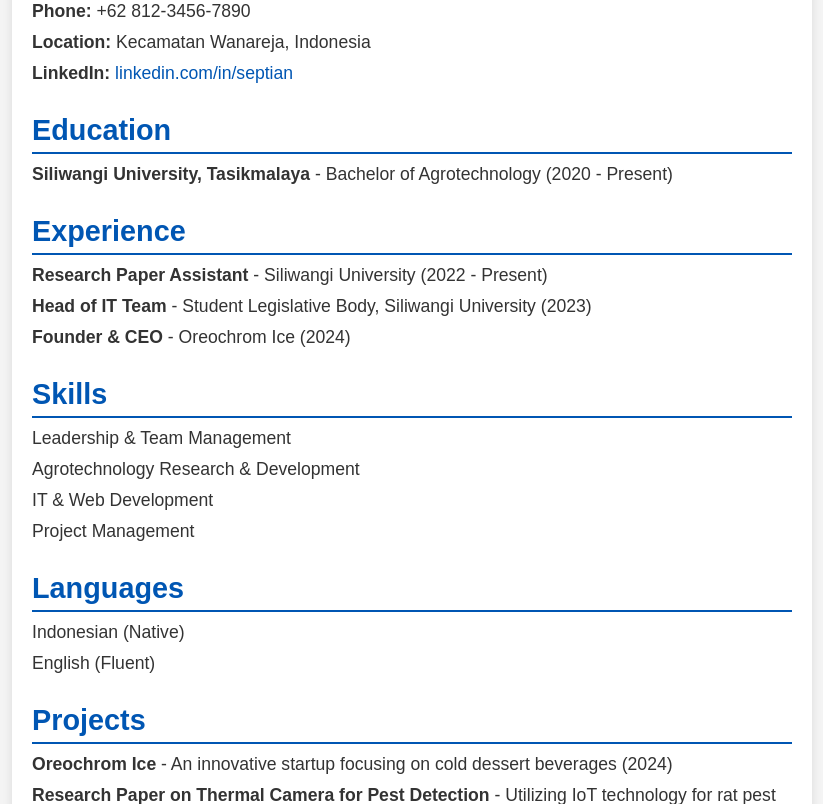
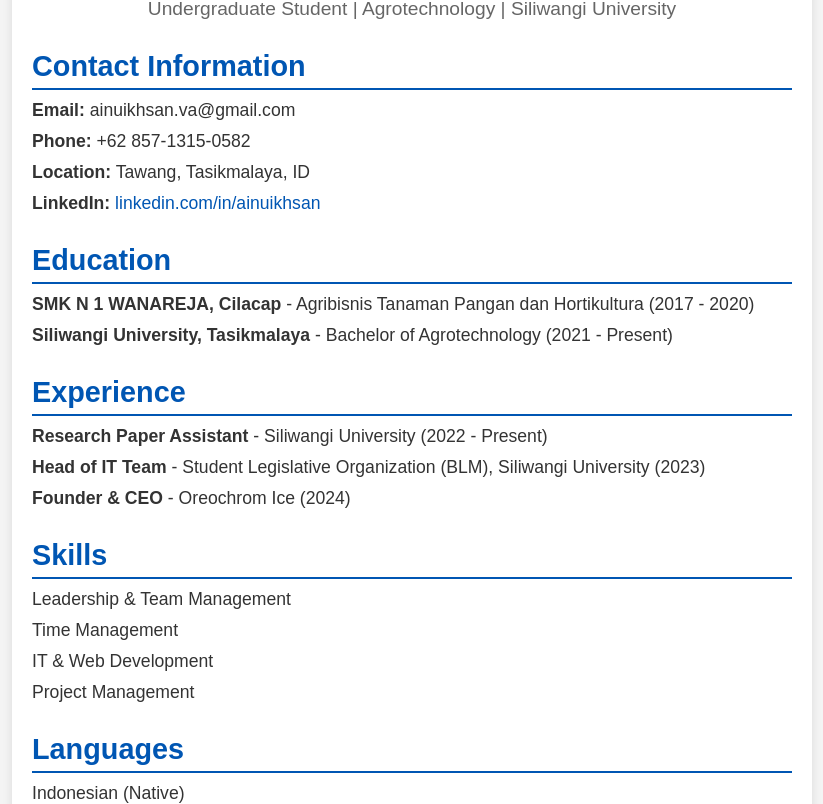
Before and after one commit to ainuikhsan/cvainuikhsan, a plain HTML site: page index.html in a window 1280 px wide. Shown: the part 401-1205 px from the top of the page, without its empty margins (228-1051 px from the left). Drawn offline with Linux system fonts and the light colour scheme.

Commit message:
index.html

```diff
--- a/index.html
+++ b/index.html
@@ -3,31 +3,32 @@
 <head>
     <meta charset="UTF-8">
     <meta name="viewport" content="width=device-width, initial-scale=1.0">
-    <title>Curriculum Vitae - Septian</title>
+    <title>Curriculum Vitae - Ainuna Ikhsan Ramadhan</title>
     <link rel="stylesheet" href="style.css">
 </head>
 <body>
     <div class="container">
         <header>
-            <img src="https://via.placeholder.com/150" alt="Profile Picture" class="profile-picture">
-            <h1>Septian</h1>
+            <img src="https://simak.unsil.ac.id/us-unsil/foto/2023/235021025.jpg">
+            <h1>Ainuna Ikhsan Ramadhan</h1>
             <p>Undergraduate Student | Agrotechnology | Siliwangi University</p>
         </header>
 
         <section>
             <h2>Contact Information</h2>
             <ul>
-                <li><strong>Email:</strong> septian.email@example.com</li>
-                <li><strong>Phone:</strong> +62 812-3456-7890</li>
-                <li><strong>Location:</strong> Kecamatan Wanareja, Indonesia</li>
-                <li><strong>LinkedIn:</strong> <a href="#">linkedin.com/in/septian</a></li>
+                <li><strong>Email:</strong> ainuikhsan.va@gmail.com</li>
+                <li><strong>Phone:</strong> +62 857-1315-0582</li>
+                <li><strong>Location:</strong> Tawang, Tasikmalaya, ID</li>
+                <li><strong>LinkedIn:</strong> <a href="https://www.linkedin.com/in/ainuikhsan/">linkedin.com/in/ainuikhsan</a></li>
             </ul>
         </section>
 
         <section>
             <h2>Education</h2>
             <ul>
-                <li><strong>Siliwangi University, Tasikmalaya</strong> - Bachelor of Agrotechnology (2020 - Present)</li>
+                <li><strong>SMK N 1 WANAREJA, Cilacap</strong> - Agribisnis Tanaman Pangan dan Hortikultura (2017 - 2020)</li>
+                <li><strong>Siliwangi University, Tasikmalaya</strong> - Bachelor of Agrotechnology (2021 - Present)</li>
             </ul>
         </section>
 
@@ -35,7 +36,7 @@
             <h2>Experience</h2>
             <ul>
                 <li><strong>Research Paper Assistant</strong> - Siliwangi University (2022 - Present)</li>
-                <li><strong>Head of IT Team</strong> - Student Legislative Body, Siliwangi University (2023)</li>
+                <li><strong>Head of IT Team</strong> - Student Legislative Organization (BLM), Siliwangi University (2023)</li>
                 <li><strong>Founder & CEO</strong> - Oreochrom Ice (2024)</li>
             </ul>
         </section>
@@ -44,7 +45,7 @@
             <h2>Skills</h2>
             <ul>
                 <li>Leadership & Team Management</li>
-                <li>Agrotechnology Research & Development</li>
+                <li>Time Management</li>
                 <li>IT & Web Development</li>
                 <li>Project Management</li>
             </ul>
@@ -62,7 +63,6 @@
             <h2>Projects</h2>
             <ul>
                 <li><strong>Oreochrom Ice</strong> - An innovative startup focusing on cold dessert beverages (2024)</li>
-                <li><strong>Research Paper on Thermal Camera for Pest Detection</strong> - Utilizing IoT technology for rat pest control in rice fields (2024)</li>
             </ul>
         </section>
     </div>
```
